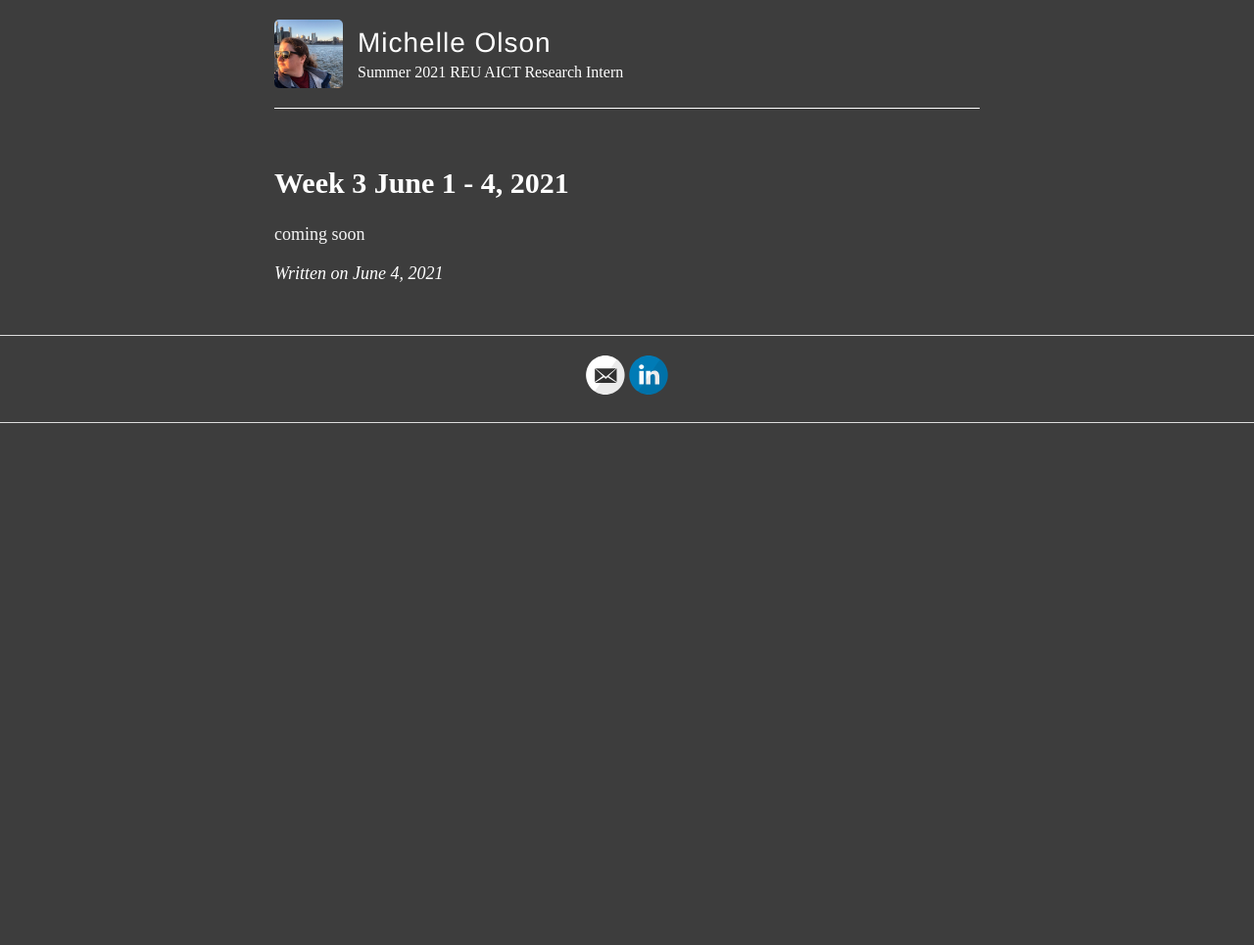
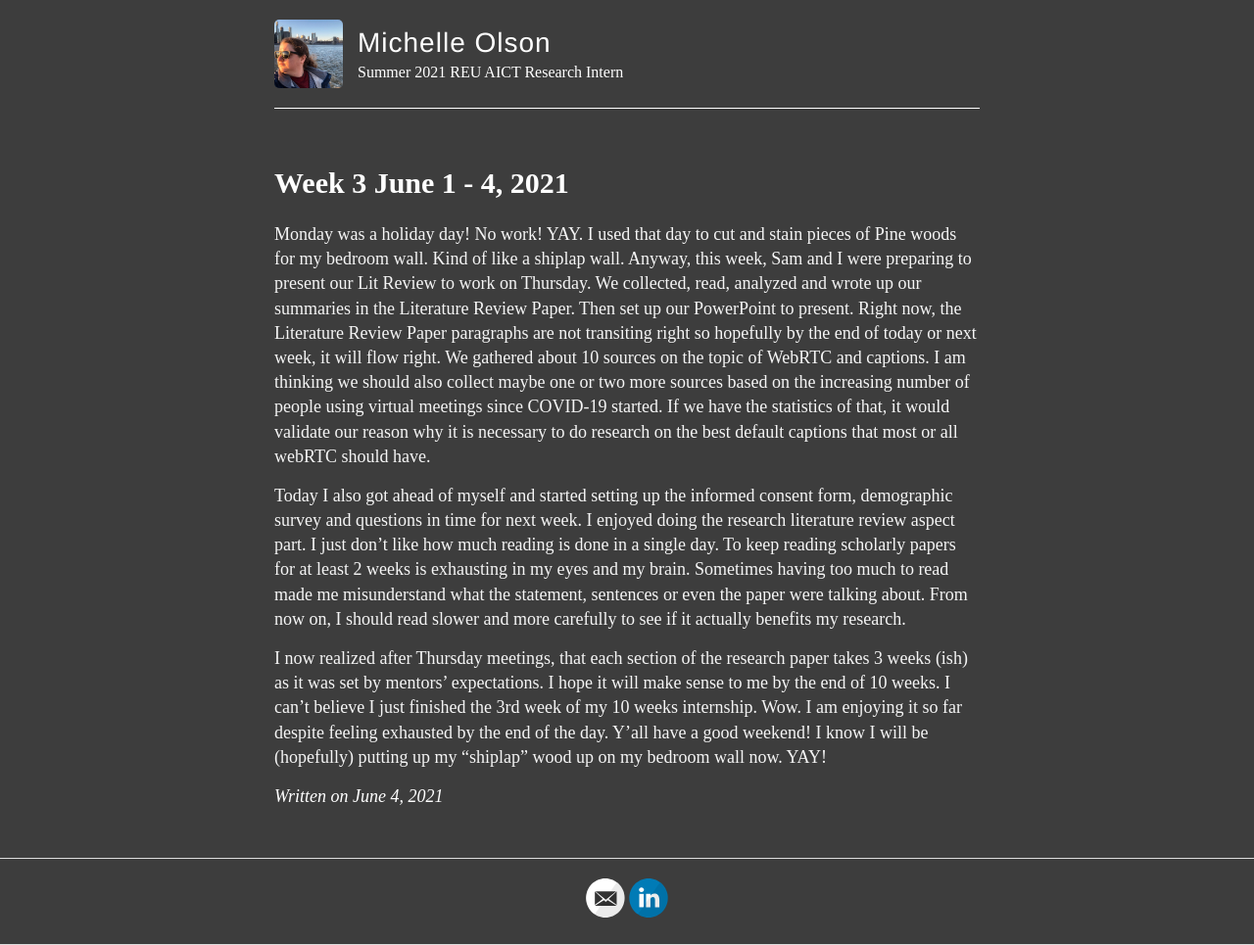
Before and after one commit to moohy2005/moohy2005.github.io, a Jekyll site: the page built from _posts/2021-06-04-week3.md, in a window 1280 px wide. Shown: the whole page at 98% size. Built offline with Jekyll 4.4.1, drawn with Linux system fonts in a browser that asks for light colours; before the commit the page ends 900 px from its top, so only the background shows below that.

Commit message:
update my week 3 blog

```diff
--- a/_posts/2021-06-04-week3.md
+++ b/_posts/2021-06-04-week3.md
@@ -3,4 +3,10 @@ layout: post
 title: Week 3 June 1 - 4, 2021
 ---
 
-coming soon
+Monday was a holiday day! No work! YAY. I used that day to cut and stain pieces of Pine woods for my bedroom wall. Kind of like a shiplap wall. Anyway, this week, Sam and I were preparing to present our Lit Review to work on Thursday. We collected, read, analyzed and wrote up our summaries in the Literature Review Paper. Then set up our PowerPoint to present. Right now, the Literature Review Paper paragraphs are not transiting right so hopefully by the end of today or next week, it will flow right. We gathered about 10 sources on the topic of WebRTC and captions. I am thinking we should also collect maybe one or two more sources based on the increasing number of people using virtual meetings since COVID-19 started. If we have the statistics of that, it would validate our reason why it is necessary to do research on the best default captions that most or all webRTC should have.
+
+
+Today I also got ahead of myself and started setting up the informed consent form, demographic survey and questions in time for next week. I enjoyed doing the research literature review aspect part. I just don't like how much reading is done in a single day. To keep reading scholarly papers for at least 2 weeks is exhausting in my eyes and my brain. Sometimes having too much to read made me misunderstand what the statement, sentences or even the paper were talking about. From now on, I should read slower and more carefully to see if it actually benefits my research.
+
+
+I now realized after Thursday meetings, that each section of the research paper takes 3 weeks (ish) as it was set by mentors’ expectations. I hope it will make sense to me by the end of 10 weeks. I can't believe I just finished the 3rd week of my 10 weeks internship. Wow. I am enjoying it so far despite feeling exhausted by the end of the day. Y’all have a good weekend! I know I will be (hopefully) putting up my “shiplap” wood up on my bedroom wall now. YAY!
```
